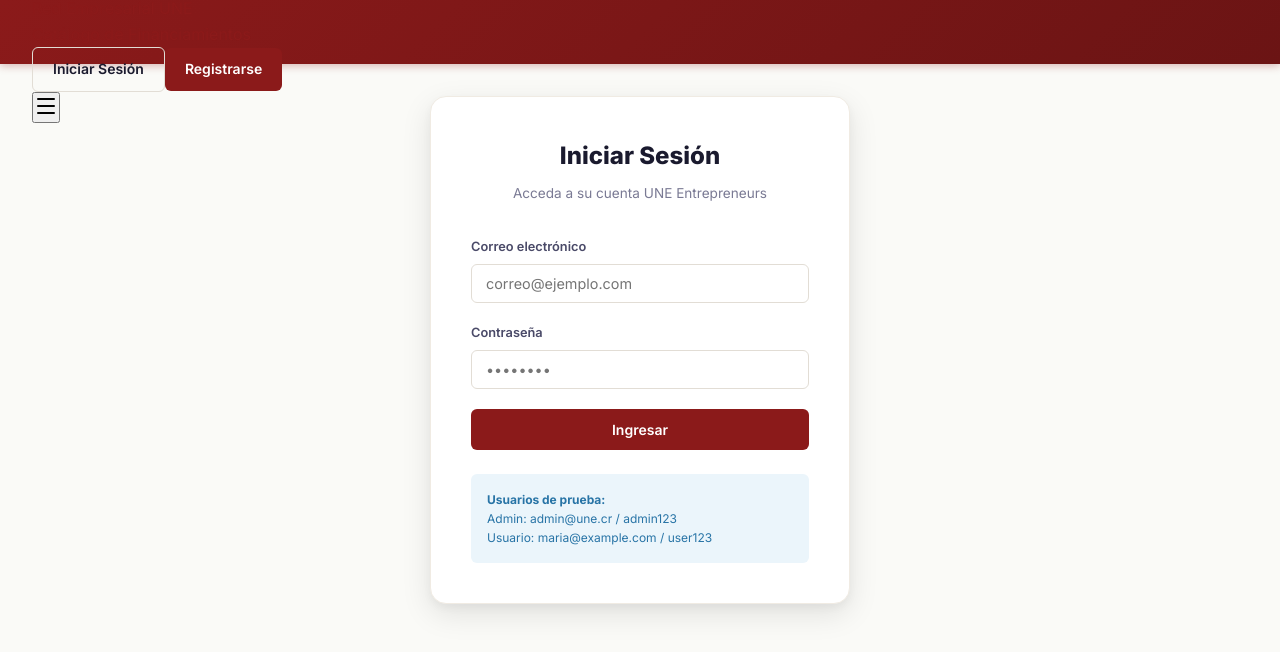
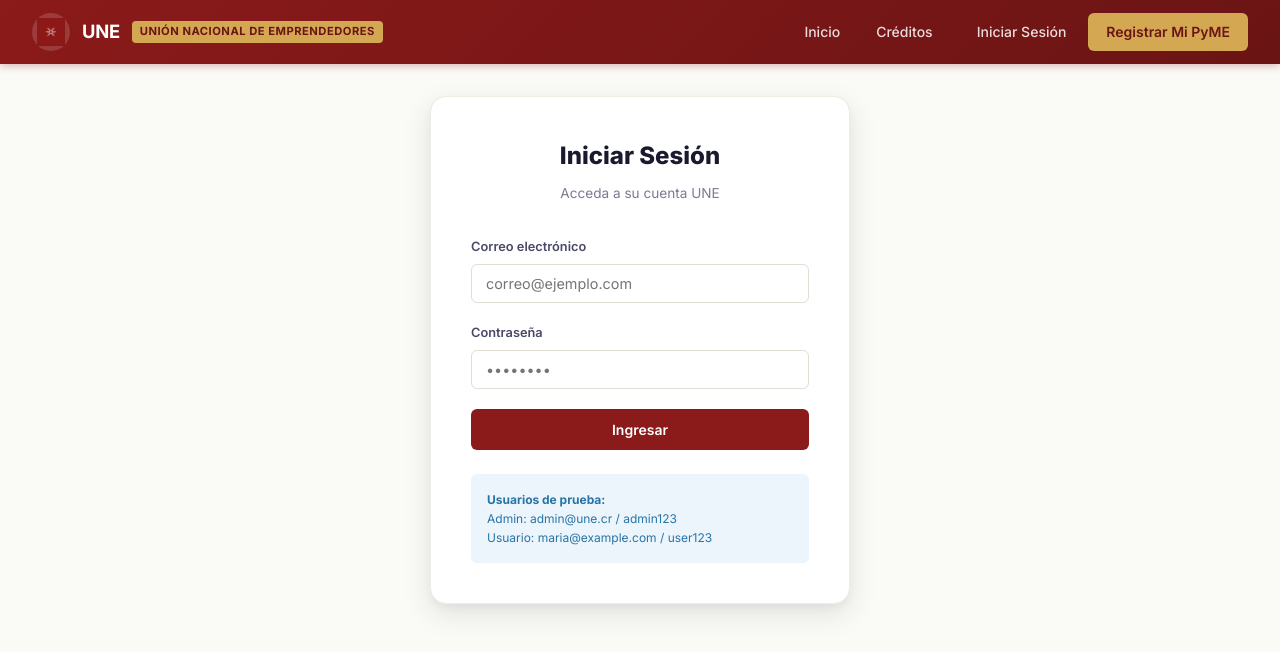
Before and after one commit to tayroarce-lab/UNE-for-Entrepreneurs, a React (Vite) app in the folder UNE_Entrepreneurs/: page /login in a window 1280 px wide. Shown: the top 652 px of the page. Built offline with nearby package versions, Linux system fonts and the light colour scheme.

Commit message:
Fase al 91% del apartado del catalogo de financiamientos del proyecto a falta de algunas pocas validaciones

```diff
--- a/UNE_Entrepreneurs/index.html
+++ b/UNE_Entrepreneurs/index.html
@@ -2,11 +2,11 @@
 <html lang="es">
   <head>
     <meta charset="UTF-8" />
-    <link rel="icon" type="image/svg+xml" href="/vite.svg" />
+    <link rel="icon" type="image/svg+xml" href="/image.png" />
     <meta name="viewport" content="width=device-width, initial-scale=1.0" />
-    <meta name="description" content="FinanciaPyme CR — Plataforma de la Unión Nacional de Emprendedores para encontrar financiamiento, créditos y programas de apoyo para PyMEs en Costa Rica." />
+    <meta name="description" content="UNE Costa Rica — Plataforma de la Unión Nacional de Emprendedores para encontrar financiamiento, créditos y programas de apoyo para PyMEs en Costa Rica." />
     <meta name="keywords" content="financiamiento, pymes, Costa Rica, UNE, emprendedores, crédito, banco, préstamo" />
-    <title>FinanciaPyme CR | UNE Costa Rica — Financiamiento para Emprendedores</title>
+    <title>UNE Costa Rica — Financiamiento para Emprendedores</title>
   </head>
   <body>
     <div id="root"></div>
--- a/UNE_Entrepreneurs/src/App.tsx
+++ b/UNE_Entrepreneurs/src/App.tsx
@@ -1,5 +1,5 @@
 // ============================================================
-// App principal — UNE Entrepreneurs
+// App principal \u2014 UNE Costa Rica
 // ============================================================
 import { RouterProvider } from 'react-router-dom';
 import { AuthProvider } from './context/AuthContext';
--- a/UNE_Entrepreneurs/src/components/Financing/ContactModal.tsx
+++ b/UNE_Entrepreneurs/src/components/Financing/ContactModal.tsx
@@ -1,5 +1,5 @@
 // ============================================================
-// Modal de Contacto UNE — UNE Entrepreneurs
+// Modal de Contacto — UNE Costa Rica
 // ============================================================
 import { useState } from 'react';
 import { Mail, CheckCircle2, ChevronRight, Send } from 'lucide-react';
--- a/UNE_Entrepreneurs/src/components/Financing/EligibilityModal.tsx
+++ b/UNE_Entrepreneurs/src/components/Financing/EligibilityModal.tsx
@@ -1,5 +1,5 @@
 // ============================================================
-// Modal Analizar Elegibilidad — UNE Entrepreneurs
+// Modal Analizar Elegibilidad — UNE Costa Rica
 // ============================================================
 import { useState } from 'react';
 import { useNavigate } from 'react-router-dom';
--- a/UNE_Entrepreneurs/src/components/Financing/FinancingFooter.tsx
+++ b/UNE_Entrepreneurs/src/components/Financing/FinancingFooter.tsx
@@ -1,5 +1,5 @@
 // ============================================================
-// Footer — UNE Entrepreneurs
+// Footer — UNE Costa Rica
 // ============================================================
 import { Link } from 'react-router-dom';
 import { Mail, Phone, MapPin, Facebook, Linkedin, Instagram } from 'lucide-react';
@@ -66,7 +66,7 @@ export default function FinancingFooter() {
             &copy; {currentYear} Unión Nacional de Emprendedores (UNE). Todos los derechos reservados.
           </p>
           <p style={{ marginTop: '0.5rem', fontSize: '0.75rem', opacity: 0.8 }}>
-            FinanciaPyme CR es una plataforma informativa. Las condiciones finales de crédito
+            UNE Costa Rica es una plataforma informativa. Las condiciones finales de crédito
             están sujetas a la aprobación de la entidad financiera respectiva.
           </p>
         </div>
--- a/UNE_Entrepreneurs/src/components/Financing/FinancingNavbar.tsx
+++ b/UNE_Entrepreneurs/src/components/Financing/FinancingNavbar.tsx
@@ -1,158 +1,85 @@
 // ============================================================
-// Barra de Navegación — UNE Entrepreneurs
+// Barra de Navegación — UNE Costa Rica
 // ============================================================
-import { useState } from 'react';
+
 import { NavLink, Link, useNavigate } from 'react-router-dom';
-import { Landmark, LogOut, LayoutDashboard, UserCircle, Menu, X } from 'lucide-react';
+import { LogOut, LayoutDashboard, UserCircle } from 'lucide-react';
+import uneLogo from '../../assets/logo_une.png';
 import { useAuth } from '../../context/AuthContext';
 
 export default function FinancingNavbar() {
   const { user, isAdmin, logout } = useAuth();
   const navigate = useNavigate();
-  const [mobileMenuOpen, setMobileMenuOpen] = useState(false);
+
 
   const handleLogout = () => {
     logout();
-    setMobileMenuOpen(false);
     navigate('/');
   };
 
   return (
     <nav className="financingNavbar" aria-label="Navegación principal">
-      <div className="financingContainer financingNavContainer">
       {/* Logo */}
-        <Link to="/" className="financingLogoGroup" aria-label="Volver al inicio">
-          <div className="financingLogoIcon">
-            <Landmark size={24} color="#fff" />
+      <Link to="/" className="financingNavbarBrand" aria-label="Volver al inicio">
+        <div style={{ background: 'rgba(255,255,255,0.15)', borderRadius: '50%', width: '38px', height: '38px', display: 'flex', alignItems: 'center', justifyContent: 'center', flexShrink: 0 }}>
+          <img src={uneLogo} alt="Logo UNE" style={{ height: '28px', width: '28px', objectFit: 'contain' }} />
         </div>
-          <div>
-            <div className="financingLogoTitle">FinanciaPyme CR</div>
-            <div className="financingLogoSubtitle">Red Empresarial UNE</div>
-          </div>
+        <span className="financingNavbarLogo">UNE</span>
+        <span className="financingNavbarLogoAccent">Unión Nacional de Emprendedores</span>
       </Link>
 
-        {/* Desktop Navigation */}
-        <div className="financingNavLinks">
+      {/* Navigation Links */}
+      <div className="financingNavbarLinks">
+        <NavLink
+          to="/"
+          className={({ isActive }) => (isActive ? 'active' : '')}
+          end
+        >
+          Inicio
+        </NavLink>
         <NavLink
           to="/financiamiento"
-            className={({ isActive }) =>
-              `financingNavLink ${isActive ? 'active' : ''}`
-            }
+          className={({ isActive }) => (isActive ? 'active' : '')}
           end
         >
-            Catálogo de Financiamientos
+          Créditos
         </NavLink>
 
         {isAdmin && (
           <NavLink
             to="/admin/financiamiento"
-              className={({ isActive }) =>
-                `financingNavLink ${isActive ? 'active' : ''}`
-              }
+            className={({ isActive }) => (isActive ? 'active' : '')}
           >
-              <LayoutDashboard size={18} style={{ marginRight: '6px' }} />
+            <LayoutDashboard size={18} style={{ marginRight: '6px', verticalAlign: 'middle', display: 'inline-block' }} />
             Admin
           </NavLink>
         )}
 
         {user ? (
-            <div className="financingUserActions">
-              <span className="financingUserName">
+          <div style={{ display: 'flex', alignItems: 'center', marginLeft: '8px' }}>
+            <span style={{ color: '#fff', fontSize: '0.875rem', fontWeight: 500, display: 'flex', alignItems: 'center' }}>
               <UserCircle size={18} style={{ marginRight: '6px' }} />
               {user.name}
             </span>
             <button
-                className="financingBtn financingBtnSecondary financingBtnSm"
+              className="navbarCta"
               onClick={handleLogout}
+              style={{ marginLeft: '12px', border: 'none', display: 'flex', alignItems: 'center' }}
             >
               <LogOut size={16} style={{ marginRight: '6px' }} /> Salir
             </button>
           </div>
         ) : (
-            <div className="financingUserActions">
-              <Link to="/login" className="financingBtn financingBtnSecondary">
+          <div style={{ display: 'flex', alignItems: 'center', gap: '8px', marginLeft: '8px' }}>
+            <Link to="/login" style={{ fontSize: '0.875rem' }}>
               Iniciar Sesión
             </Link>
-              <Link to="/registro" className="financingBtn financingBtnPrimary">
-                Registrarse
+            <Link to="/registro" className="navbarCta">
+              Registrar Mi PyME
             </Link>
           </div>
         )}
       </div>
-
-        {/* Mobile menu toggle */}
-        <button
-          className="financingMobileMenuBtn"
-          onClick={() => setMobileMenuOpen(!mobileMenuOpen)}
-          aria-label="Menú principal"
-        >
-          {mobileMenuOpen ? <X size={24} /> : <Menu size={24} />}
-        </button>
-      </div>
-
-      {/* Mobile Menu */}
-      {mobileMenuOpen && (
-        <div className="financingMobileMenu">
-          <NavLink
-            to="/financiamiento"
-            onClick={() => setMobileMenuOpen(false)}
-            className={({ isActive }) =>
-              `financingNavLink ${isActive ? 'active' : ''}`
-            }
-            end
-          >
-            Catálogo de Financiamientos
-          </NavLink>
-
-          {isAdmin && (
-            <NavLink
-              to="/admin/financiamiento"
-              onClick={() => setMobileMenuOpen(false)}
-              className={({ isActive }) =>
-                `financingNavLink ${isActive ? 'active' : ''}`
-              }
-            >
-              <LayoutDashboard size={18} style={{ marginRight: '6px' }} />
-              Dashboard Admin
-            </NavLink>
-          )}
-
-          <div style={{ padding: '1rem', borderTop: '1px solid var(--borderLight)' }}>
-            {user ? (
-              <div style={{ display: 'flex', flexDirection: 'column', gap: '1rem' }}>
-                <span className="financingUserName">
-                  <UserCircle size={18} style={{ marginRight: '6px' }} />
-                  {user.name}
-                </span>
-                <button
-                  className="financingBtn financingBtnSecondary"
-                  style={{ width: '100%' }}
-                  onClick={handleLogout}
-                >
-                  <LogOut size={16} style={{ marginRight: '6px' }} /> Cerrar Sesión
-                </button>
-              </div>
-            ) : (
-              <div style={{ display: 'flex', flexDirection: 'column', gap: '0.5rem' }}>
-                <Link
-                  to="/login"
-                  className="financingBtn financingBtnSecondary"
-                  onClick={() => setMobileMenuOpen(false)}
-                >
-                  Iniciar Sesión
-                </Link>
-                <Link
-                  to="/registro"
-                  className="financingBtn financingBtnPrimary"
-                  onClick={() => setMobileMenuOpen(false)}
-                >
-                  Registrarse
-                </Link>
-              </div>
-            )}
-          </div>
-        </div>
-      )}
     </nav>
   );
 }
--- a/UNE_Entrepreneurs/src/pages/UserPages/FinancingCatalog.tsx
+++ b/UNE_Entrepreneurs/src/pages/UserPages/FinancingCatalog.tsx
@@ -136,7 +136,7 @@ export default function UserFinancingCatalog() {
       {/* Hero Section */}
       <section className="financingHero" id="financingHero">
         <span className="financingHeroSubtitle">
-          UNA INICIATIVA CONJUNTA DE &nbsp;|&nbsp; FINANCIAPYME CR &amp; UNE COSTA RICA
+          UNIÓN NACIONAL DE EMPRENDEDORES &nbsp;|&nbsp; UNE COSTA RICA
         </span>
         <h1 className="financingHeroTitle">
           Encuentre el financiamiento ideal para su negocio
@@ -382,7 +382,7 @@ export default function UserFinancingCatalog() {
         <div>
           <span className="financingTestimonialLabel">CASO DE ÉXITO</span>
           <h3 className="financingTestimonialQuote">
-            "Gracias a FinanciaPyme CR, logramos expandir nuestro taller de artesanías en Cartago."
+            "Gracias a UNE Costa Rica, logramos expandir nuestro taller de artesanías en Cartago."
           </h3>
           <p className="financingTestimonialText">
             "Encontramos el crédito del BNCR que mejor se ajustaba a nuestro flujo de caja. El
--- a/UNE_Entrepreneurs/src/pages/UserPages/LoginPage.tsx
+++ b/UNE_Entrepreneurs/src/pages/UserPages/LoginPage.tsx
@@ -71,7 +71,7 @@ export default function LoginPage() {
               marginBottom: '2rem',
             }}
           >
-            Acceda a su cuenta UNE Entrepreneurs
+            Acceda a su cuenta UNE
           </p>
 
           {error && (
--- a/UNE_Entrepreneurs/src/routes/routing.tsx
+++ b/UNE_Entrepreneurs/src/routes/routing.tsx
@@ -1,5 +1,5 @@
 // ============================================================
-// Routing principal — UNE Entrepreneurs
+// Routing principal — UNE Costa Rica
 // ============================================================
 import { createBrowserRouter } from 'react-router-dom';
 import UserFinancingCatalog from '../pages/UserPages/FinancingCatalog';
--- a/UNE_Entrepreneurs/src/styles/financing.css
+++ b/UNE_Entrepreneurs/src/styles/financing.css
@@ -105,6 +105,7 @@ a:hover {
   display: flex;
   align-items: center;
   gap: 12px;
+  text-decoration: none;
 }
 
 .financingNavbarLogo {
@@ -170,6 +171,51 @@ a:hover {
   transform: translateY(-1px);
 }
 
+.financingNavbarLinks {
+  display: flex;
+  align-items: center;
+  gap: 8px;
+  list-style: none;
+}
+
+.financingNavbarLinks a,
+.financingNavbarLinks button {
+  color: rgba(255,255,255,0.85);
+  font-size: 0.875rem;
+  font-weight: 500;
+  padding: 6px 14px;
+  border-radius: var(--radiusSm);
+  transition: all var(--transitionFast);
+  background: none;
+  border: none;
+  cursor: pointer;
+  font-family: var(--fontFamily);
+}
+
+.financingNavbarLinks a:hover,
+.financingNavbarLinks button:hover {
+  color: #fff;
+  background: rgba(255,255,255,0.12);
+}
+
+.financingNavbarLinks a.active {
+  color: #fff;
+  border-bottom: 2px solid var(--uneGold);
+}
+
+.navbarCta {
+  background: var(--uneGold) !important;
+  color: var(--uneRedDark) !important;
+  font-weight: 600 !important;
+  border-radius: var(--radiusSm) !important;
+  padding: 8px 18px !important;
+}
+
+.navbarCta:hover {
+  background: var(--uneGoldLight) !important;
+  transform: translateY(-1px);
+}
+
 /* ============================================================
    HERO SECTION
    ============================================================ */
@@ -351,6 +397,8 @@ a:hover {
   accent-color: var(--uneRed);
   width: 16px;
   height: 16px;
+  margin: 0;
+  flex-shrink: 0;
 }
 
 .financingFilterSelect {
@@ -380,6 +428,7 @@ a:hover {
 
 .financingFilterRange input {
   flex: 1;
+  min-width: 0;
   padding: 8px 10px;
   border: 1px solid var(--borderColor);
   border-radius: var(--radiusSm);
@@ -457,11 +506,11 @@ a:hover {
    ============================================================ */
 .financingCardsGrid {
   display: grid;
-  grid-template-columns: repeat(auto-fill, minmax(340px, 1fr));
+  grid-template-columns: repeat(2, 1fr);
   gap: 1.5rem;
 }
 
-@media (max-width: 600px) {
+@media (max-width: 1100px) {
   .financingCardsGrid {
     grid-template-columns: 1fr;
   }
@@ -1737,6 +1786,51 @@ a:hover {
   margin-top: auto;
 }
 
+.financingContainer {
+  max-width: 1280px;
+  margin: 0 auto;
+}
+
+.financingFooterGrid {
+  max-width: 1280px;
+  margin: 0 auto;
+  display: grid;
+  grid-template-columns: repeat(auto-fit, minmax(200px, 1fr));
+  gap: 2rem;
+  margin-bottom: 2rem;
+}
+
+.financingFooterCol h4 {
+  color: #fff;
+  font-size: 0.85rem;
+  font-weight: 700;
+  margin-bottom: 0.75rem;
+}
+
+.financingFooterCol a,
+.financingFooterLinks a {
+  display: block;
+  font-size: 0.8rem;
+  color: rgba(255,255,255,0.7) !important;
+  padding: 3px 0;
+  transition: color var(--transitionFast);
+}
+
+.financingFooterCol a:hover,
+.financingFooterLinks a:hover {
+  color: var(--uneGoldLight) !important;
+}
+
+.financingFooterLinks {
+  list-style: none;
+  padding: 0;
+  margin: 0;
+}
+
+.financingFooterLinks li {
+  color: rgba(255,255,255,0.7);
+}
+
 .financingFooterContent {
   max-width: 1280px;
   margin: 0 auto;
@@ -1753,6 +1847,12 @@ a:hover {
   margin-bottom: 0.75rem;
 }
 
+.financingFooterDesc {
+  font-size: 0.8rem;
+  line-height: 1.6;
+  color: rgba(255,255,255,0.7);
+}
+
 .financingFooterText {
   font-size: 0.8rem;
   line-height: 1.6;
@@ -1793,15 +1893,16 @@ a:hover {
 .financingFooterSocial {
   display: flex;
   gap: 12px;
+  margin-top: 0.75rem;
 }
 
 .financingFooterSocial a {
-  color: rgba(255,255,255,0.6);
+  color: rgba(255,255,255,0.6) !important;
   font-size: 1rem;
 }
 
 .financingFooterSocial a:hover {
-  color: var(--uneGoldLight);
+  color: var(--uneGoldLight) !important;
 }
 
 /* ============================================================
--- a/UNE_Entrepreneurs/src/types/financing.ts
+++ b/UNE_Entrepreneurs/src/types/financing.ts
@@ -1,5 +1,5 @@
 // ============================================================
-// Tipos para el módulo de Financiamientos — UNE Entrepreneurs
+// Tipos para el módulo de Financiamientos — UNE Costa Rica
 // ============================================================
 
 export type FinancingType = 'loan' | 'grant' | 'subsidy' | 'equity' | 'other';
```
Also changed, not shown: UNE_Entrepreneurs/src/components/Financing/FinancingCard.tsx (+47 -62 lines), UNE_Entrepreneurs/public/image.png (added), UNE_Entrepreneurs/src/assets/logo_une.png (added). Lines whose indentation alone changed are shown as unchanged.
